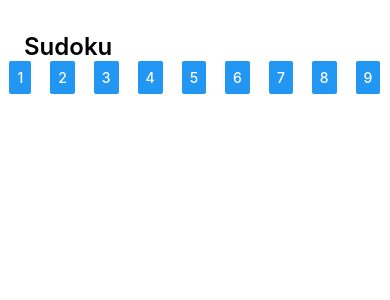
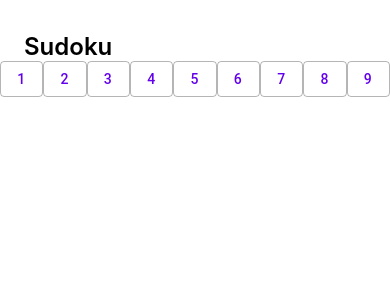
Before and after one commit to cheemurakami/react-native-sudoku, a React Native app: screen / in a window 390 px wide. Shown: the top 300 px of the page. Built offline with nearby package versions, Linux system fonts and the light colour scheme; what react-native would draw is missing.

Commit message:
installed react-native-paper

```diff
--- a/App.tsx
+++ b/App.tsx
@@ -16,10 +16,9 @@ import {
   View,
   Text,
   StatusBar,
-  Button,
   Alert,
 } from 'react-native';
-
+import {Button} from 'react-native-paper';
 import {Colors} from 'react-native/Libraries/NewAppScreen';
 
 declare const global: {HermesInternal: null | {}};
@@ -42,9 +41,13 @@ const App = () => {
               {nums.map((num) => {
                 return (
                   <Button
-                    title={num.toString()}
-                    onPress={() => Alert.alert('Hello')}
-                  />
+                    style={styles.numButton}
+                    key={num}
+                    mode="outlined"
+                    compact={true}
+                    onPress={() => Alert.alert('Hello')}>
+                    {num.toString()}
+                  </Button>
                 );
               })}
             </View>
@@ -72,15 +75,15 @@ const styles = StyleSheet.create({
     fontWeight: '600',
     color: Colors.black,
   },
-  sectionNumSelect: {
-    fontSize: 24,
-    fontWeight: '600',
-    color: Colors.black,
-  },
   numberSectionContainer: {
     flexDirection: 'row',
-    justifyContent: 'space-around',
+
+    // justifyContent: 'space-around',
+    // backgroundColor: 'beige',
   },
+  numButton: {
+    flex: 1,
+  }
 });
 
 export default App;
--- a/package.json
+++ b/package.json
@@ -11,7 +11,9 @@
   },
   "dependencies": {
     "react": "16.13.1",
-    "react-native": "0.63.3"
+    "react-native": "0.63.3",
+    "react-native-paper": "^4.2.0",
+    "react-native-vector-icons": "^7.1.0"
   },
   "devDependencies": {
     "@babel/core": "^7.8.4",
```
Also changed, not shown: index.js (+12 -1 lines), 23 other files (tests, documents, lock files or other folders).
